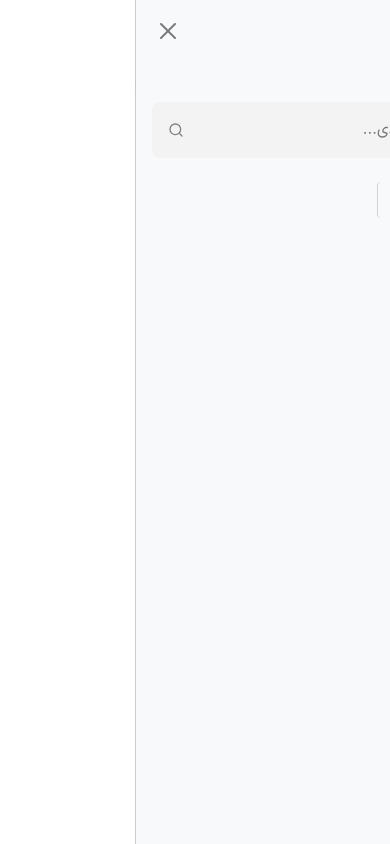
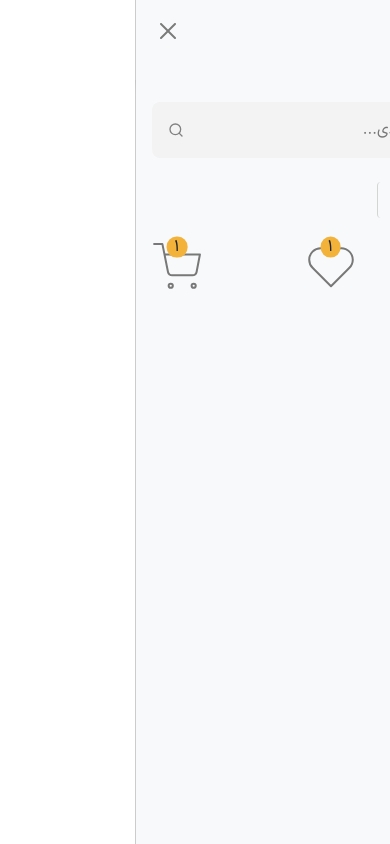
Before and after one commit to alichatraei/Shopping-store-with-react-, a React (Create React App) app: page / in a window 390 px wide. Both pictures are taken after a click on the icon 24 px from the left and 40 px from the top of the page. Built offline with nearby package versions, Linux system fonts and the light colour scheme; the HTML template or start-up script is replaced by a standard one.

Commit message:
Add header icons box into the offcanvas

```diff
--- a/src/Components/HeaderIconsBox/HeaderIconsBox.tsx
+++ b/src/Components/HeaderIconsBox/HeaderIconsBox.tsx
@@ -3,7 +3,7 @@ import heart from "../../Assets/Icons/heart.svg";
 import shoppingCart from "../../Assets/Icons/shopping-cart.svg";
 import userProfile from "../../Assets/Icons/user.svg";
 import HeaderIconsBoxStyles from "./HeaderIconsBox.module.css";
-const HeaderIconsBox = () => {
+const HeaderIconsBox = ({ mobileSize }: { mobileSize?: boolean }) => {
   return (
     <div
       className="headerIconsBoxContainer d-flex justify-content-between
--- a/src/Components/OffCanvas/OffCanvas.tsx
+++ b/src/Components/OffCanvas/OffCanvas.tsx
@@ -1,6 +1,6 @@
 import React, { useState } from 'react'
 import { Offcanvas } from 'react-bootstrap';
-import { SearchMenuBox, DropDownMenu } from '../';
+import { SearchMenuBox, DropDownMenu, HeaderIconsBox } from '../';
 import { AiOutlineMenu } from 'react-icons/ai'
 
 const OffCanvas = () => {
@@ -19,8 +19,11 @@ const OffCanvas = () => {
                     <div className="searchBox h-auto w-100 my-4">
                         <SearchMenuBox />
                     </div>
-                    <div className="dropDownMenu h-auto w-100">
+                    <div className="dropDownMenu h-auto w-100 mb-4">
                         <DropDownMenu leftBorder={false} />
+                    </div>
+                    <div className="headerIcons h-auto">
+                        <HeaderIconsBox mobileSize={true} />
                     </div>
                 </Offcanvas.Body>
             </Offcanvas>
```
